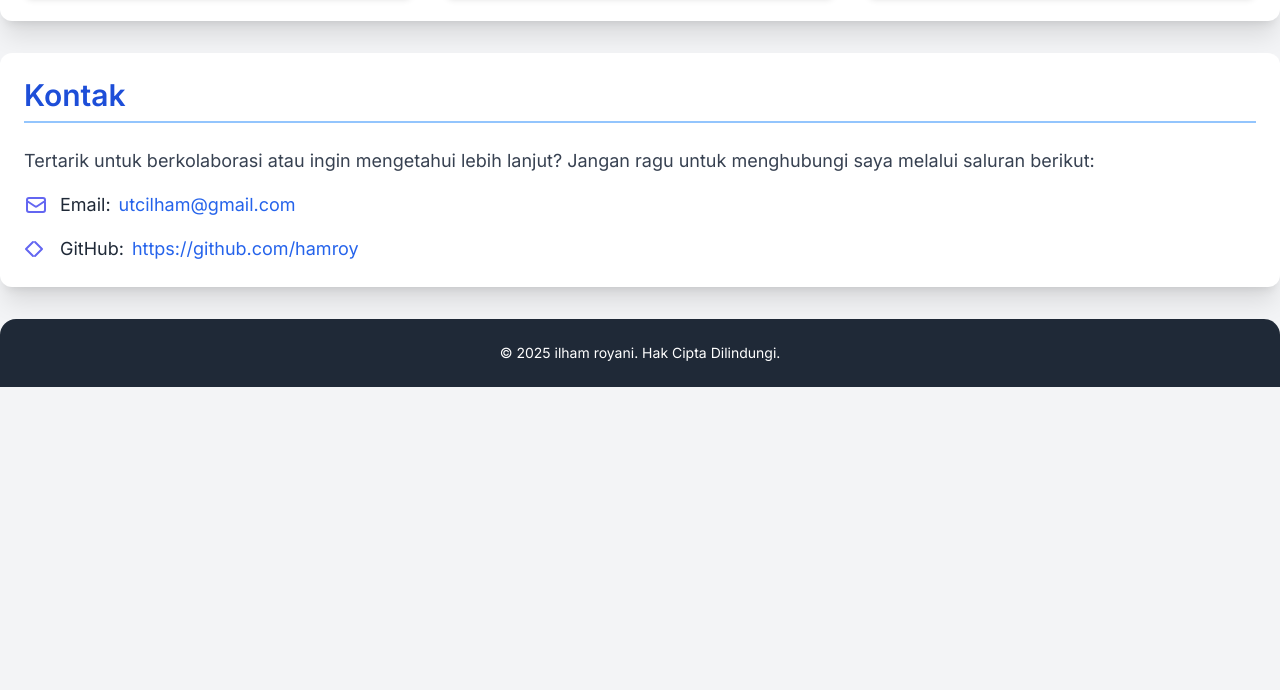
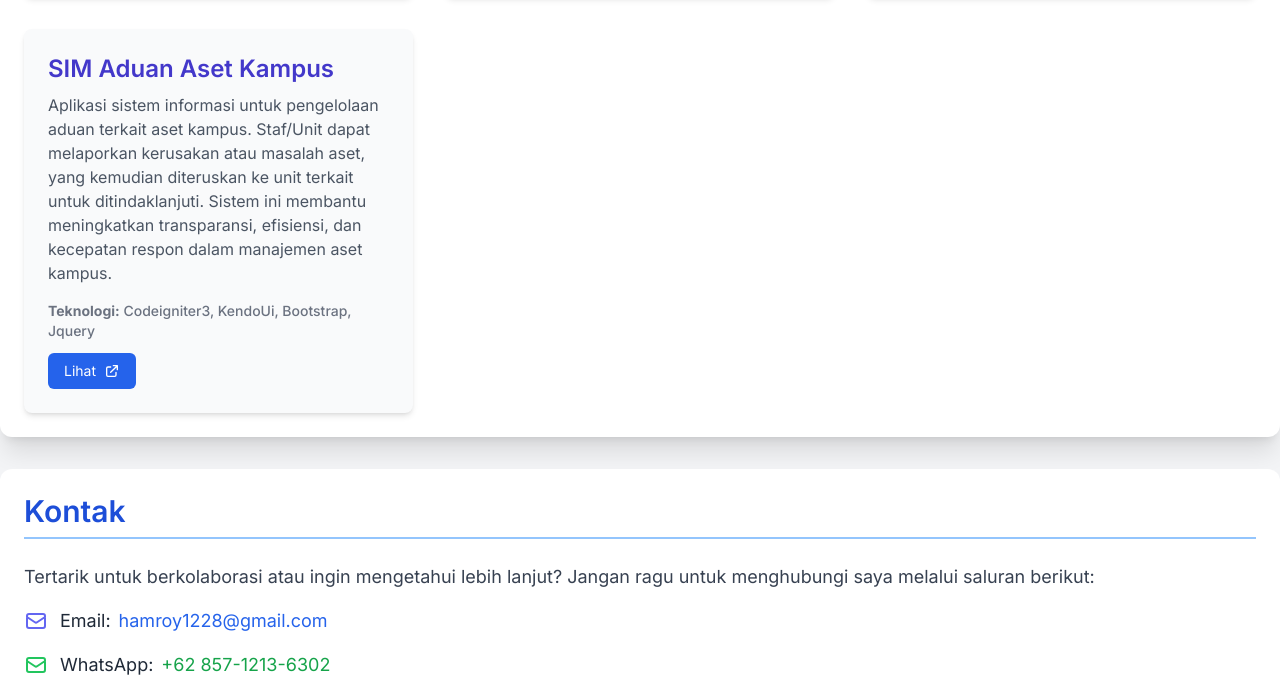
Before and after one commit to hamroy/ilhamroy.github.io, a plain HTML site: page index.html in a window 1280 px wide. Shown: the part 1130-1820 px from the top of the page. Before the commit the page ends 1517 px from the top, so only its background shows below. Drawn offline with nearby package versions, Linux system fonts and the light colour scheme.

Commit message:
Update index.html

```diff
--- a/index.html
+++ b/index.html
@@ -44,10 +44,10 @@
         <div class="flex flex-col md:flex-row items-center md:items-start space-y-6 md:space-y-0 md:space-x-8">
             <div class="text-lg leading-relaxed text-gray-700">
                 <p class="mb-3">
-                    Halo! Saya seorang *Fullstack Developer* dengan pengalaman dalam membangun aplikasi web yang efisien, skalabel, dan ramah pengguna. Saya memiliki passion dalam menciptakan solusi teknologi yang inovatif dan memecahkan masalah kompleks.
+                    Halo! Saya seorang <b>Fullstack Developer</b> dengan pengalaman dalam membangun aplikasi web yang efisien, skalabel, dan ramah pengguna. Saya memiliki passion dalam menciptakan solusi teknologi yang inovatif dan memecahkan masalah kompleks.
                 </p>
                 <p>
-                    Saya mahir dalam mengembangkan baik di sisi *frontend* maupun *backend*, dengan pemahaman kuat tentang basis data dan arsitektur sistem. Saya selalu bersemangat untuk mempelajari teknologi baru dan menerapkan praktik terbaik dalam setiap proyek.
+                    Saya mahir dalam mengembangkan baik di sisi <b>frontend</b> maupun <b>backend</b>, dengan pemahaman kuat tentang basis data dan arsitektur sistem. Saya selalu bersemangat untuk mempelajari teknologi baru dan menerapkan praktik terbaik dalam setiap proyek.
                 </p>
             </div>
         </div>
@@ -168,6 +168,26 @@ Aplikasi Eretail merupkan aplikasi marketplace yang digunakan untuk jual beli pr
                     </a>
                 </div>
             </div>
+
+            <!-- Proyek 4 -->
+            <div class="bg-gray-50 p-6 rounded-lg shadow-md hover:shadow-lg transition-shadow duration-300">
+                <h3 class="text-2xl font-semibold text-indigo-700 mb-2">SIM Aduan Aset Kampus</h3>
+                <p class="text-gray-600 mb-4">
+                    Aplikasi sistem informasi untuk pengelolaan aduan terkait aset kampus. Staf/Unit dapat melaporkan kerusakan atau masalah aset,
+                    yang kemudian diteruskan ke unit terkait untuk ditindaklanjuti. Sistem ini membantu meningkatkan transparansi, efisiensi,
+                    dan kecepatan respon dalam manajemen aset kampus.
+                </p>
+                <p class="text-sm font-medium text-gray-500 mb-3">
+                    <strong>Teknologi:</strong> Codeigniter3, KendoUi, Bootstrap, Jquery
+                </p>
+                <div class="flex space-x-3">
+                    <a href="https://simaduan.umy.ac.id/" class="inline-flex items-center px-4 py-2 bg-blue-600 text-white rounded-md hover:bg-blue-700 transition duration-300 text-sm">
+                        Lihat
+                        <svg class="w-4 h-4 ml-2" fill="none" stroke="currentColor" viewBox="0 0 24 24" xmlns="http://www.w3.org/2000/svg"><path stroke-linecap="round" stroke-linejoin="round" stroke-width="2" d="M10 6H6a2 2 0 00-2 2v10a2 2 0 002 2h10a2 2 0 002-2v-4M14 4h6m0 0v6m0-6L10 14"></path></svg>
+                    </a>
+                </div>
+            </div>
+
         </div>
     </section>
 
@@ -180,7 +200,19 @@ Aplikasi Eretail merupkan aplikasi marketplace yang digunakan untuk jual beli pr
         <div class="flex flex-col space-y-4 text-lg">
             <div class="flex items-center">
                 <svg class="w-6 h-6 mr-3 text-indigo-500" fill="none" stroke="currentColor" viewBox="0 0 24 24" xmlns="http://www.w3.org/2000/svg"><path stroke-linecap="round" stroke-linejoin="round" stroke-width="2" d="M3 8l7.89 5.26a2 2 0 002.22 0L21 8M5 19h14a2 2 0 002-2V7a2 2 0 00-2-2H5a2 2 0 00-2 2v10a2 2 0 002 2z"></path></svg>
-                Email: <a href="mailto:emailanda@example.com" class="ml-2 text-blue-600 hover:underline">utcilham@gmail.com</a>
+                Email: <a href="mailto:emailanda@example.com" class="ml-2 text-blue-600 hover:underline">hamroy1228@gmail.com</a>
+            </div>
+          <div class="flex items-center">
+                <svg class="w-6 h-6 mr-3 text-green-500" fill="none" stroke="currentColor" viewBox="0 0 24 24"
+                    xmlns="http://www.w3.org/2000/svg">
+                    <path stroke-linecap="round" stroke-linejoin="round" stroke-width="2"
+                        d="M3 8l7.89 5.26a2 2 0 002.22 0L21 8M5 19h14a2 2 0 002-2V7a2 2 0
+                        00-2-2H5a2 2 0 00-2 2v10a2 2 0 002 2z"></path>
+                </svg>
+                WhatsApp:
+                <a href="https://wa.me/6285712136302" target="_blank" class="ml-2 text-green-600 hover:underline">
+                    +62 857-1213-6302
+                </a>
             </div>
             <div class="flex items-center">
                 <svg class="w-6 h-6 mr-3 text-indigo-500" fill="none" stroke="currentColor" viewBox="0 0 24 24" xmlns="http://www.w3.org/2000/svg"><path stroke-linecap="round" stroke-linejoin="round" stroke-width="2" d="M9 19l-7-7 7-7m2 14l7-7-7-7"></path></svg>
```
